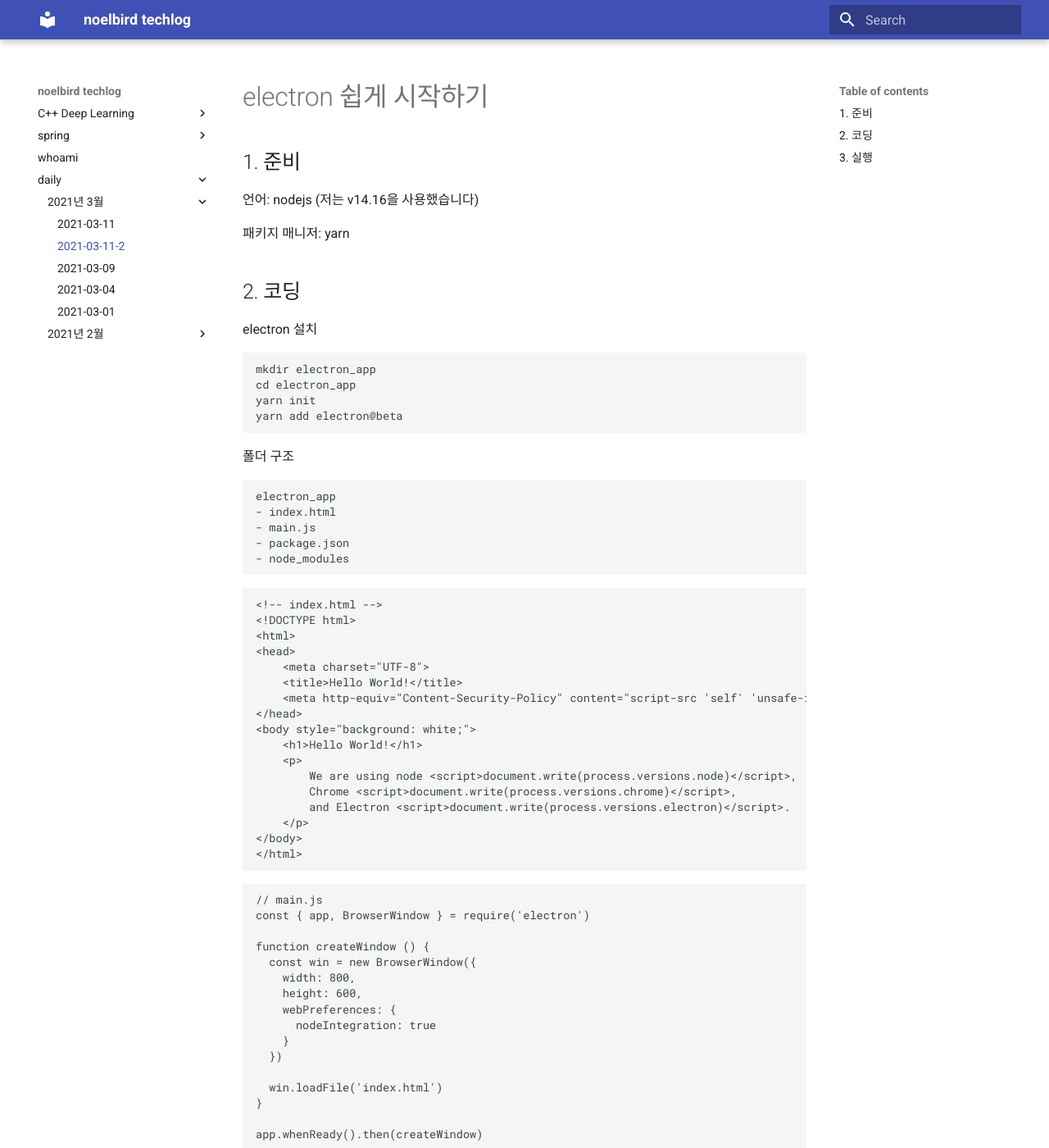
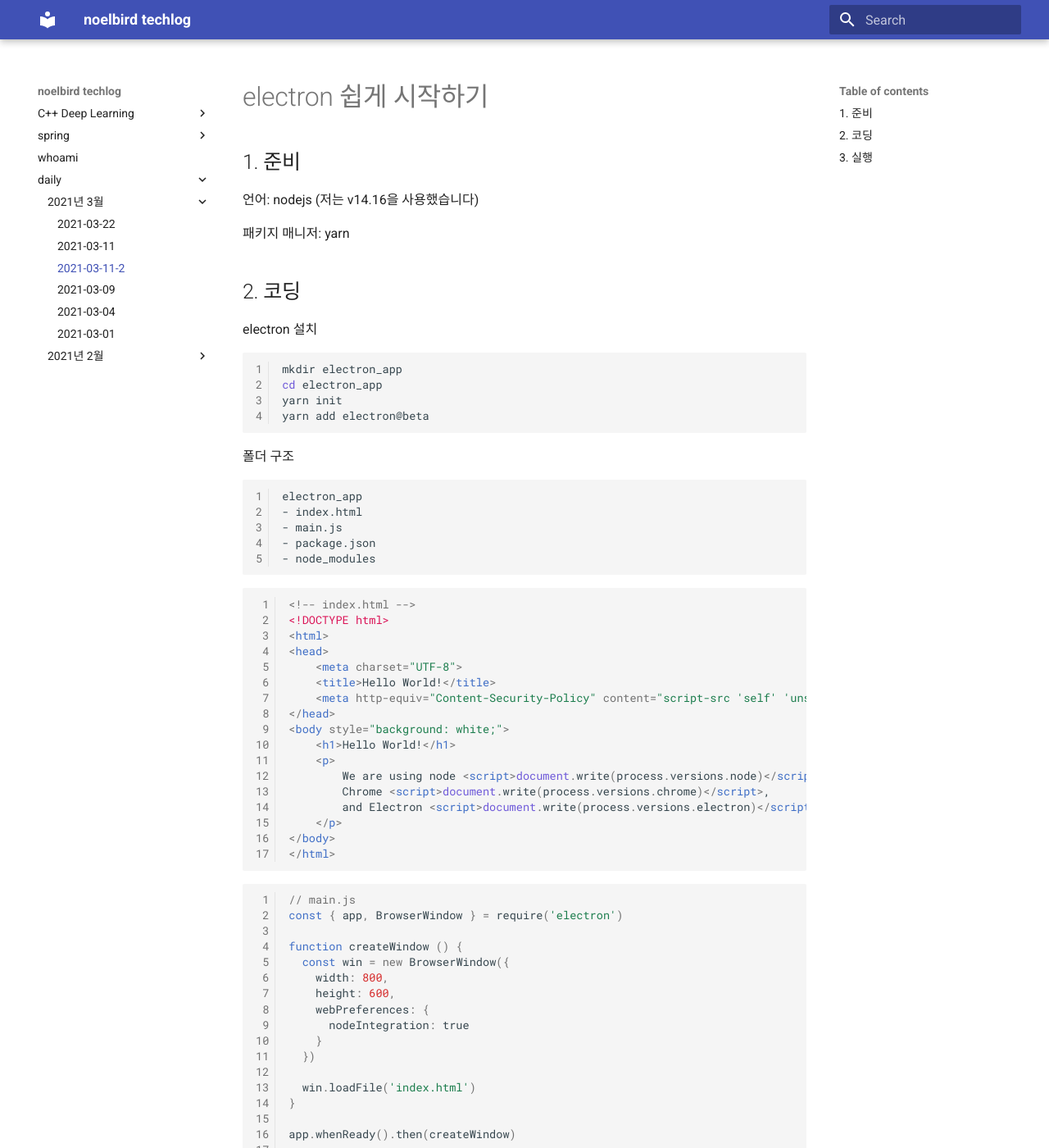
Before and after one commit to NoelBird/noelbird.github.io, an MkDocs documentation site: the page built from docs/daily/2021-03-11-2.md, in a window 1280 px wide and 1400 px high. Shown: the whole window at 82% size. Built offline with MkDocs 1.6.1 and Material for MkDocs 9.7.7, drawn with Linux system fonts in a browser that asks for light colours; nearby versions of some CDN libraries; old or Windows-style settings are respelled for this version of MkDocs; some of the changed text lies outside the part shown.

Commit message:
update overall formatting

```diff
--- a/mkdocs.yml
+++ b/mkdocs.yml
@@ -1,7 +1,25 @@
 site_name: noelbird techlog
 theme:
   name: material
-pages:
+markdown_extensions:
+  - pymdownx.tabbed
+  - pymdownx.highlight
+  - pymdownx.superfences
+  - pymdownx.inlinehilite
+  - pymdownx.tasklist:
+      custom_checkbox: true
+  - pymdownx.highlight:
+      linenums: true
+      linenums_style: pymdownx.inline
+
+extra_css:
+  - https://cdnjs.cloudflare.com/ajax/libs/highlight.js/10.1.1/styles/default.min.css # highlight
+extra_javascript:
+  - javascripts/config.js # common configuration
+  - https://cdnjs.cloudflare.com/ajax/libs/highlight.js/10.1.1/highlight.min.js # highlight
+  - https://polyfill.io/v3/polyfill.min.js?features=es6 # for mathjax
+  - https://cdn.jsdelivr.net/npm/mathjax@3/es5/tex-mml-chtml.js # for mathjax
+nav:
   - C++ Deep Learning:
     - intro: cpp-deep-learning/01.md
   - spring:
@@ -9,11 +27,12 @@
   - whoami: whoami/aboutme.md
   - daily:
     - 2021년 3월:
-      - '2021-03-11': daily/2021-03-11.md
-      - '2021-03-11-2': daily/2021-03-11-2.md
-      - '2021-03-09': daily/2021-03-09.md
-      - '2021-03-04': daily/2021-03-04.md
-      - '2021-03-01': daily/2021-03-01.md
+      - '2021-03-22': 'daily/2021-03-22.md'
+      - '2021-03-11': 'daily/2021-03-11.md'
+      - '2021-03-11-2': 'daily/2021-03-11-2.md'
+      - '2021-03-09': 'daily/2021-03-09.md'
+      - '2021-03-04': 'daily/2021-03-04.md'
+      - '2021-03-01': 'daily/2021-03-01.md'
     - 2021년 2월:
-      - '2021-02-22': daily/2021-02-22.md
-      - '2021-02-21': daily/2021-02-21.md
+      - '2021-02-22': 'daily/2021-02-22.md'
+      - '2021-02-21': 'daily/2021-02-21.md'
```
Also changed, not shown: docs/daily/2021-03-22.md (added, +40 -0 lines), docs/javascript/config.js (added, +13 -0 lines), docs/whoami/aboutme.md (+2 -0 lines).
